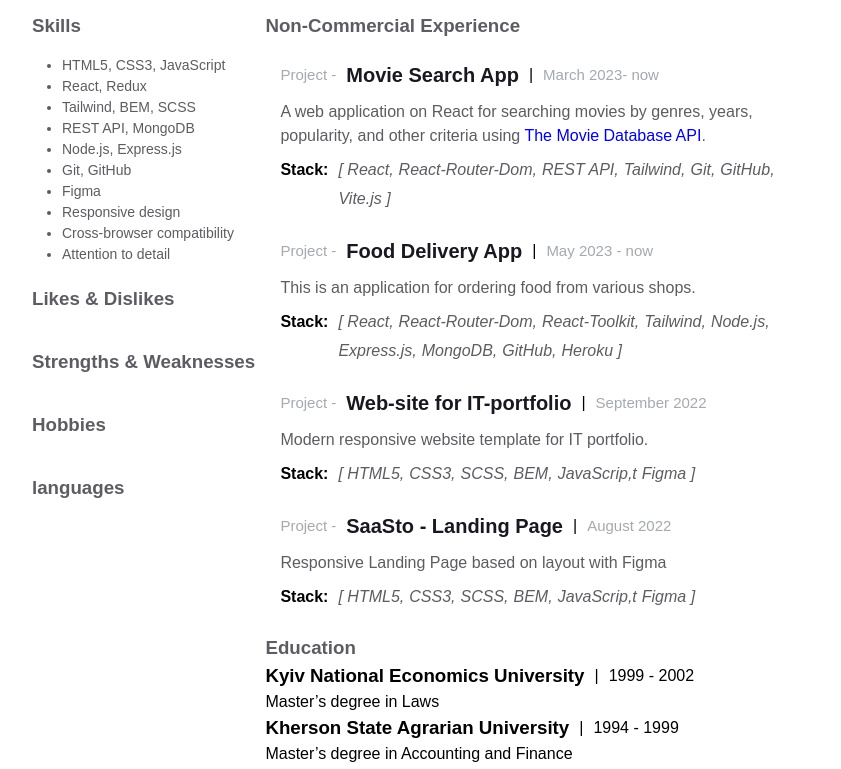
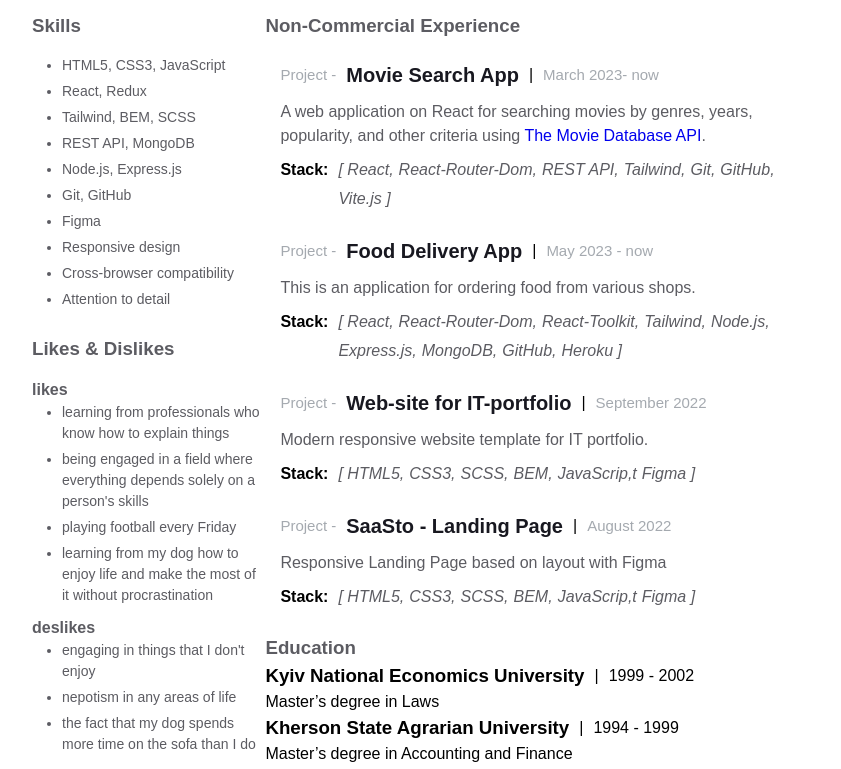
Before and after one commit to siefimov/homepage, a plain HTML site: page index.html in a window 1280 px wide. Shown: the part 518-1287 px from the top of the page, without its empty margins (219-1060 px from the left). Drawn offline with Linux system fonts and the light colour scheme.

Commit message:
Added Likes & Dislikes block

```diff
--- a/index.html
+++ b/index.html
@@ -104,6 +104,19 @@
                 <!-- likes and dislikes -->
                 <div class="likes-dislikes">
                   <h3 class="likes-dislikes__header">Likes & Dislikes</h3>
+                  <div class="likes">likes</div>
+                  <ul class="likes__list">
+                    <li class="likes__item">learning from professionals who know how to explain things</li>
+                    <li class="likes__item">being engaged in a field where everything depends solely on a person's skills</li>
+                    <li class="likes__item">playing football every Friday</li>
+                    <li class="likes__item">learning from my dog how to enjoy life and make the most of it without procrastination</li>
+                  </ul>
+                  <div class="dislikes">deslikes</div>
+                  <ul class="dislikes__list">
+                    <li class="dislikes__item">engaging in things that I don't enjoy</li>
+                    <li class="dislikes__item">nepotism in any areas of life</li>
+                    <li class="dislikes__item">the fact that my dog spends more time on the sofa than I do</li>
+                  </ul>
                 </div>
                 <!-- strengths and weaknesses -->
                 <div class="strengths-weaknesses">
--- a/styles.css
+++ b/styles.css
@@ -51,16 +51,15 @@ a {
   padding-bottom: 30px;
   margin-bottom: 15px;
 }
-.main-info__container{
-    flex: 70%;
-  }
+.main-info__container {
+  flex: 70%;
+}
 
-.additional{
+.additional {
   flex: 30%;
 }
 
 @media screen and (max-width: 576px) {
-
   .main-info,
   .contact_info_container {
     flex-direction: column;
@@ -176,7 +175,11 @@ a {
   text-align: justify;
 }
 
-.skills__header, .likes-dislikes__header, .strengths-weaknesses__header, .hobbies__header, .languages__header {
+.skills__header,
+.likes-dislikes__header,
+.strengths-weaknesses__header,
+.hobbies__header,
+.languages__header {
   color: var(--secondary-text-color);
   text-align: start;
   margin-bottom: 15px;
@@ -187,16 +190,26 @@ a {
   text-align: justify;
 }
 
-.skills__list{
+.skills__list,
+.likes__list, .dislikes__list {
   margin-left: 30px;
 }
-.skills__item{
+.skills__item,
+.likes__item, .dislikes__item {
   font-size: 14px;
   color: var(--secondary-text-color);
+  margin-bottom: 5px;
 }
+.likes, .dislikes{
+  color: var(--secondary-text-color);
+  font-weight: 600;
+}
+.likes__list{
+  margin-bottom: 10px;
+}
+
 .experiences {
   flex: 1 1 60%;
-  /* margin-right: 50px; */
 }
 
 .experiences__header {
@@ -298,7 +311,7 @@ a {
   color: var(--secondary-text-color);
 }
 
-.training__company{
+.training__company {
   margin-bottom: 10px;
 }
 .training__company-header {
@@ -310,8 +323,7 @@ a {
   font-weight: 600;
 }
 
-
-.additional{
+.additional {
   display: flex;
   flex-direction: column;
   gap: 20px;
```
